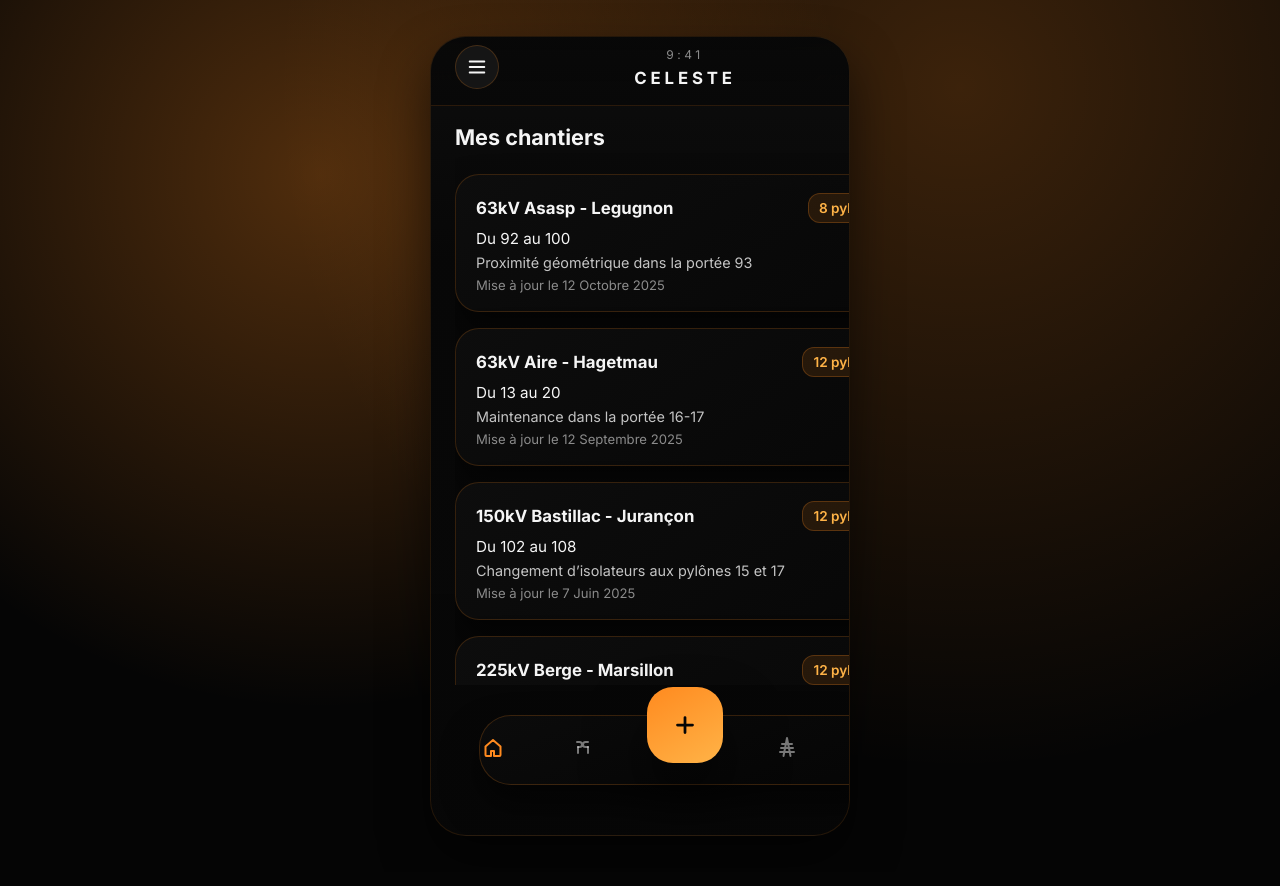
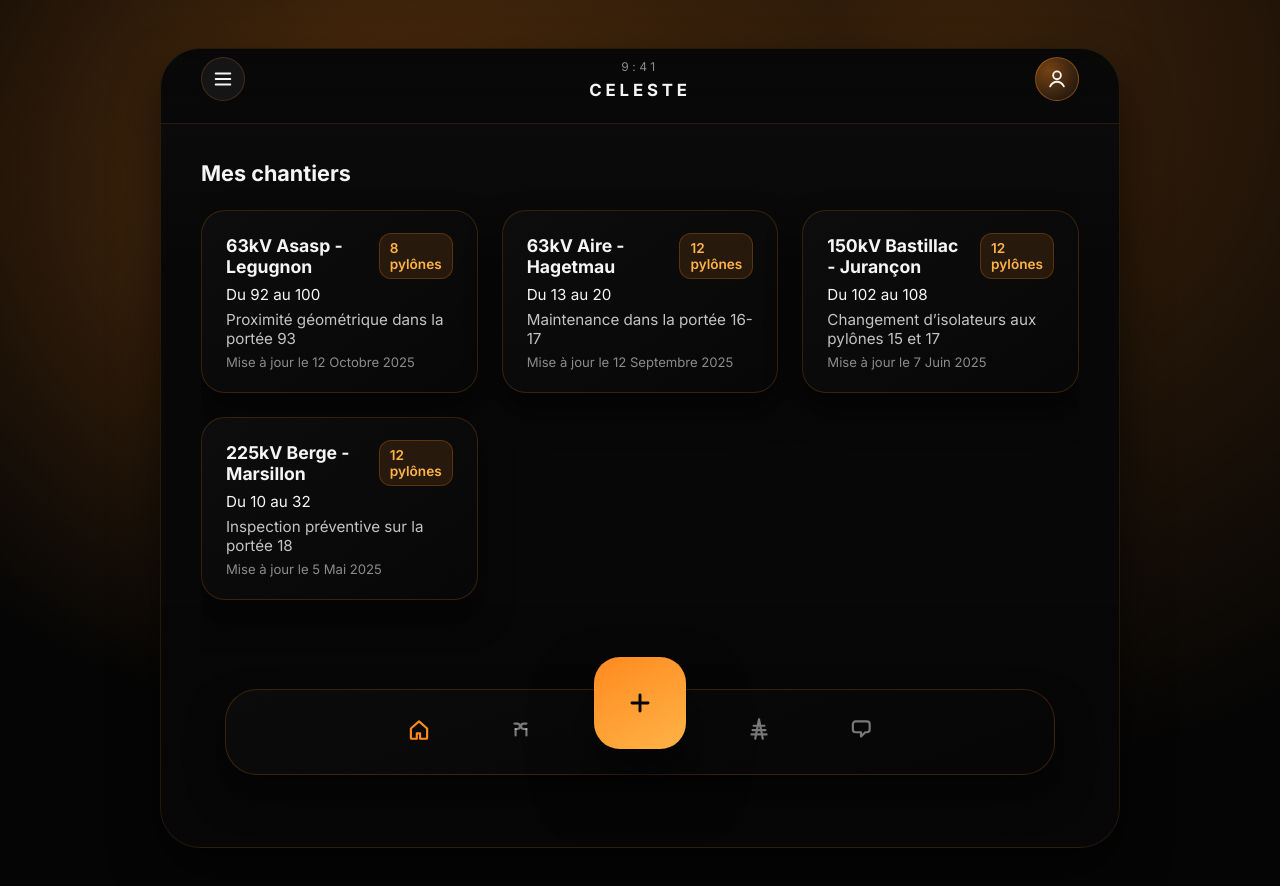
Before and after one commit to Maxymou/Celeste, a React (Vite) app in the folder frontend/: page / in a window 1280 px wide. Shown: the top 886 px of the page. Built offline with nearby package versions, Linux system fonts and the light colour scheme.

Commit message:
style: smooth responsive spacing for fixed bars (#9)

```diff
--- a/frontend/src/styles/App.css
+++ b/frontend/src/styles/App.css
@@ -33,6 +33,7 @@ body {
   font-family: var(--font-family);
   display: flex;
   justify-content: center;
+  padding: 0 12px;
 }
 
 #root {
@@ -53,7 +54,7 @@ body {
   box-shadow: var(--shadow-soft);
   padding: 0 clamp(18px, 4vw, 24px) clamp(18px + var(--safe-bottom), 6vw, 32px);
   display: grid;
-  grid-template-rows: auto 1fr auto;
+  grid-template-rows: auto minmax(0, 1fr) auto;
   position: relative;
   overflow: hidden;
 }
@@ -131,7 +132,7 @@ body {
 .screen-content {
   min-height: 0;
   overflow-y: auto;
-  padding: 18px 0 110px;
+  padding: 18px 0 clamp(88px, 22vh, 120px);
   display: flex;
   flex-direction: column;
   gap: 24px;
@@ -225,19 +226,19 @@ body {
   bottom: 0;
   z-index: 40;
   margin: 0 calc(-1 * clamp(18px, 4vw, 24px));
-  padding: 24px clamp(26px, 6vw, 36px) calc(var(--safe-bottom) + 18px);
+  padding: clamp(18px, 3vw, 24px) clamp(26px, 6vw, 36px) calc(var(--safe-bottom) + clamp(14px, 3vw, 24px));
   display: flex;
   align-items: center;
   justify-content: center;
-  gap: clamp(26px, 6vw, 38px);
+  gap: clamp(22px, 5vw, 36px);
   isolation: isolate;
 }
 
 .bottom-nav::before {
   content: '';
   position: absolute;
-  inset: auto clamp(18px, 5vw, 48px) calc(var(--safe-bottom) + 18px);
-  height: 68px;
+  inset: auto clamp(18px, 5vw, 48px) calc(var(--safe-bottom) + clamp(14px, 3vw, 24px));
+  height: clamp(58px, 16vw, 72px);
   background: linear-gradient(160deg, rgba(12, 12, 12, 0.92), rgba(6, 6, 6, 0.88));
   border-radius: 32px;
   border: 1px solid rgba(255, 138, 31, 0.2);
@@ -292,11 +293,11 @@ body {
   justify-content: center;
   background: linear-gradient(150deg, var(--accent-strong), var(--accent-stronger));
   color: #050505;
-  width: clamp(68px, 14vw, 76px);
-  height: clamp(68px, 14vw, 76px);
+  width: clamp(68px, 14vw, 80px);
+  height: clamp(68px, 14vw, 80px);
   border-radius: 26px;
   box-shadow: var(--shadow-strong);
-  transform: translateY(-22px);
+  transform: translateY(calc(-1 * clamp(18px, 5vw, 26px)));
   transition: transform 0.2s ease, box-shadow 0.2s ease;
 }
 
@@ -307,7 +308,7 @@ body {
 
 .nav-button--primary:hover,
 .nav-button--primary:focus-visible {
-  transform: translateY(-24px);
+  transform: translateY(calc(-1 * clamp(20px, 6vw, 30px)));
   box-shadow: 0 30px 48px rgba(0, 0, 0, 0.6);
   outline: none;
 }
@@ -326,7 +327,7 @@ body {
 
 @media (min-width: 640px) {
   body {
-    padding: 36px 0;
+    padding: 28px 24px;
   }
 
   .app-screen {
@@ -338,9 +339,138 @@ body {
   }
 }
 
+@media (min-width: 768px) {
+  body {
+    padding: 36px;
+  }
+
+  .app-screen {
+    width: min(960px, 100%);
+    grid-template-rows: auto 1fr auto;
+    padding: 0 clamp(28px, 4vw, 40px) clamp(28px + var(--safe-bottom), 6vw, 44px);
+  }
+
+  .screen-header {
+    padding-bottom: 22px;
+    margin-left: calc(-1 * clamp(28px, 4vw, 40px));
+    margin-right: calc(-1 * clamp(28px, 4vw, 40px));
+    padding-left: clamp(28px, 4vw, 40px);
+    padding-right: clamp(28px, 4vw, 40px);
+  }
+
+  .screen-content {
+    padding: 28px 0 140px;
+  }
+
+  .projects-list {
+    display: grid;
+    grid-template-columns: repeat(auto-fit, minmax(260px, 1fr));
+    gap: 24px;
+  }
+
+  .project-card {
+    padding: 22px 24px;
+  }
+
+  .project-card-header h3 {
+    font-size: 1.1rem;
+  }
+
+  .project-note {
+    font-size: 0.95rem;
+  }
+
+  .bottom-nav {
+    margin-left: calc(-1 * clamp(28px, 4vw, 40px));
+    margin-right: calc(-1 * clamp(28px, 4vw, 40px));
+    padding: clamp(22px, 3vw, 32px) clamp(44px, 8vw, 64px) calc(var(--safe-bottom) + clamp(18px, 3vw, 28px));
+    gap: clamp(28px, 5vw, 44px);
+  }
+
+  .bottom-nav::before {
+    inset: auto clamp(28px, 5vw, 64px) calc(var(--safe-bottom) + clamp(18px, 3vw, 28px));
+    height: clamp(64px, 12vw, 84px);
+  }
+
+  .nav-button {
+    width: clamp(46px, 6vw, 58px);
+    height: clamp(46px, 6vw, 58px);
+  }
+
+  .nav-button svg {
+    width: 26px;
+    height: 26px;
+  }
+
+  .nav-button--primary {
+    width: clamp(76px, 11vw, 92px);
+    height: clamp(76px, 11vw, 92px);
+    transform: translateY(-26px);
+  }
+
+  .nav-button--primary svg {
+    width: 32px;
+    height: 32px;
+  }
+}
+
 @media (min-width: 1024px) {
   body {
     background: radial-gradient(circle at 25% 20%, rgba(255, 138, 31, 0.3), transparent 45%),
       radial-gradient(circle at 75% 10%, rgba(255, 138, 31, 0.22), transparent 55%), var(--background-root);
+    padding: 48px;
+  }
+
+  .app-screen {
+    border-radius: 40px;
+  }
+
+  .screen-content {
+    padding-top: 36px;
   }
 }
+
+@media (orientation: landscape) and (max-height: 700px) {
+  body {
+    padding: 16px;
+  }
+
+  .app-screen {
+    height: 100dvh;
+  }
+
+  .screen-header {
+    padding-bottom: 14px;
+  }
+
+  .screen-content {
+    padding-top: 14px;
+    padding-bottom: clamp(72px, 18vh, 108px);
+    gap: 18px;
+  }
+
+  .bottom-nav {
+    padding: 18px clamp(28px, 7vw, 44px) calc(var(--safe-bottom) + 16px);
+    gap: clamp(18px, 6vw, 28px);
+  }
+
+  .bottom-nav::before {
+    height: clamp(56px, 14vw, 68px);
+  }
+
+  .nav-button {
+    width: clamp(42px, 8vw, 50px);
+    height: clamp(42px, 8vw, 50px);
+  }
+
+  .nav-button svg {
+    width: clamp(22px, 4vw, 24px);
+    height: clamp(22px, 4vw, 24px);
+  }
+
+  .nav-button--primary {
+    width: clamp(64px, 12vw, 74px);
+    height: clamp(64px, 12vw, 74px);
+    transform: translateY(-18px);
+  }
+}
```
